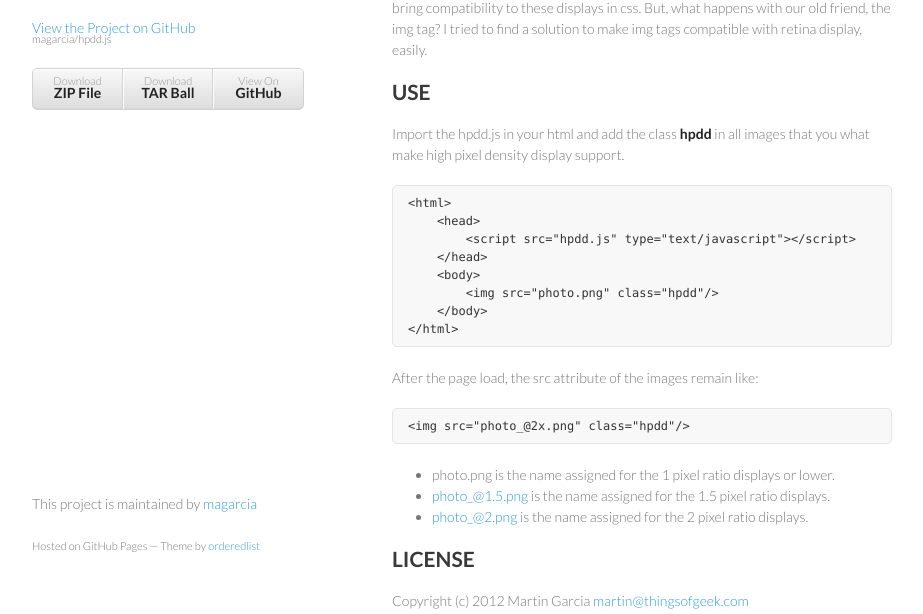
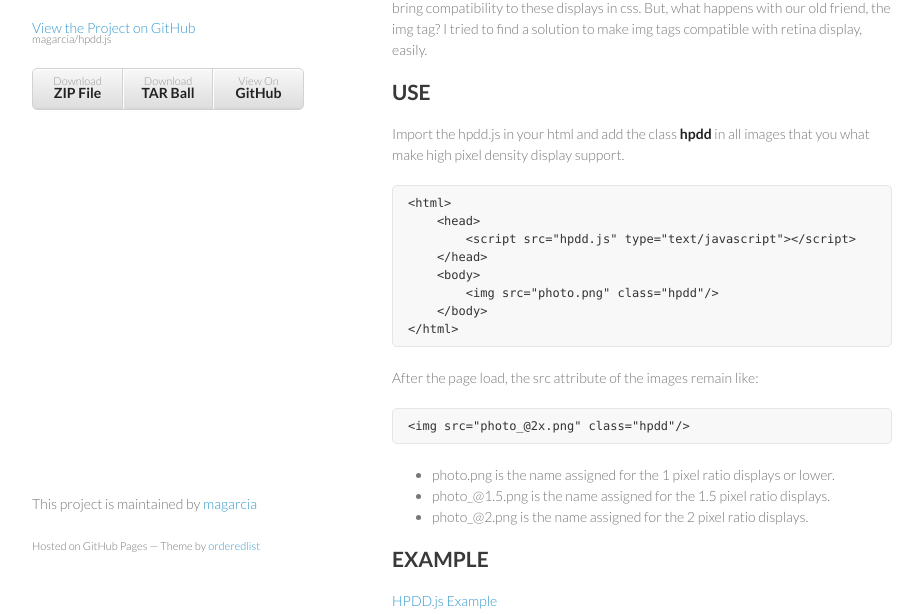
Before and after one commit to magarcia/hpdd.js, a plain HTML site: page index.html in a window 1280 px wide. Shown: the part 175-789 px from the top of the page, without its empty margins (178-1101 px from the left). Drawn offline with Linux system fonts and the light colour scheme.

Commit message:
Update index.html

```diff
--- a/index.html
+++ b/index.html
@@ -59,11 +59,14 @@ images that you what make high pixel density display support.</p>
 
 <ul>
 <li>photo.png is the name assigned for the 1 pixel ratio displays or lower.</li>
-<li>
-<a href="mailto:photo_@1.5.png">photo_@1.5.png</a> is the name assigned for the 1.5 pixel ratio displays.</li>
-<li>
-<a href="mailto:photo_@2.png">photo_@2.png</a> is the name assigned for the 2 pixel ratio displays.</li>
-</ul><h2>LICENSE</h2>
+<li>photo_@1.5.png is the name assigned for the 1.5 pixel ratio displays.</li>
+<li>photo_@2.png is the name assigned for the 2 pixel ratio displays.</li>
+</ul>
+
+<h2>EXAMPLE</h2>
+<a href="http://magarcia.github.com/hpdd.js/">HPDD.js Example</a>
+
+<h2>LICENSE</h2>
 
 <p>Copyright (c) 2012 Martin Garcia <a href="mailto:martin@thingsofgeek.com">martin@thingsofgeek.com</a></p>
 
```
